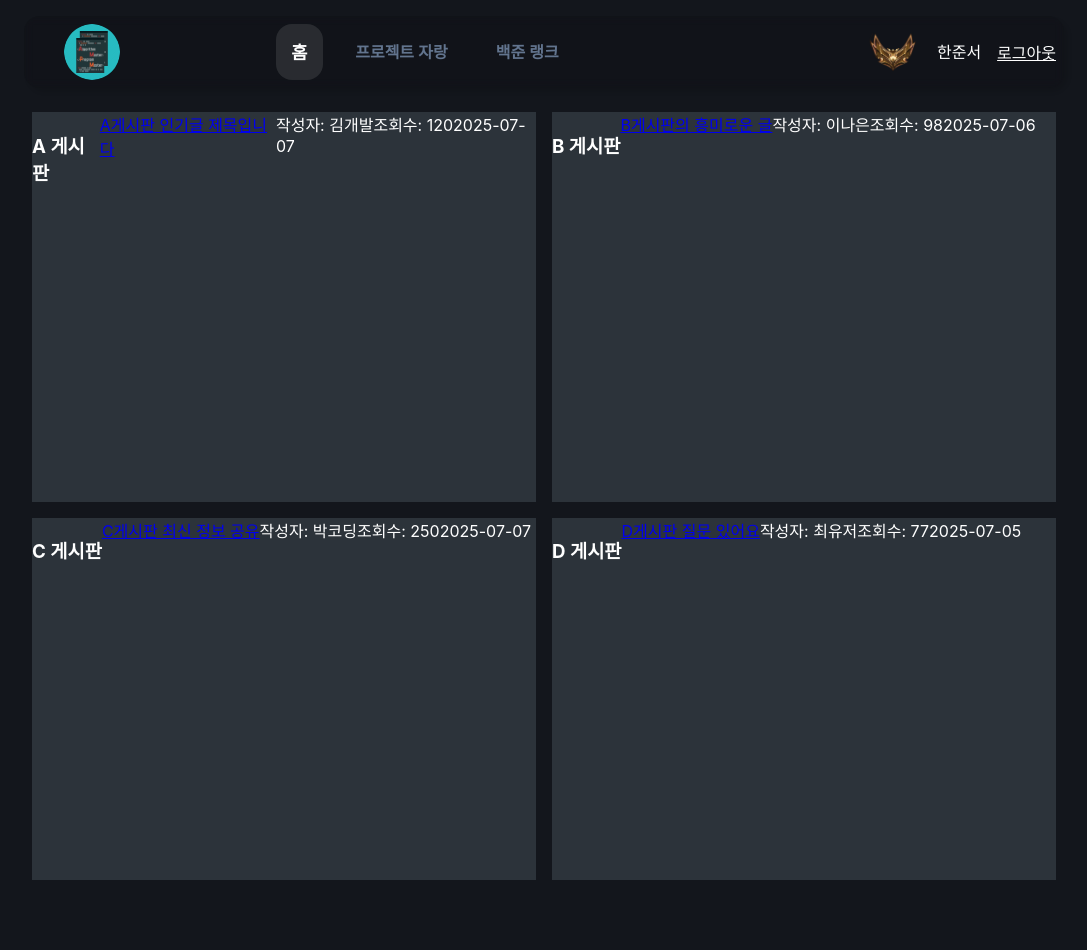
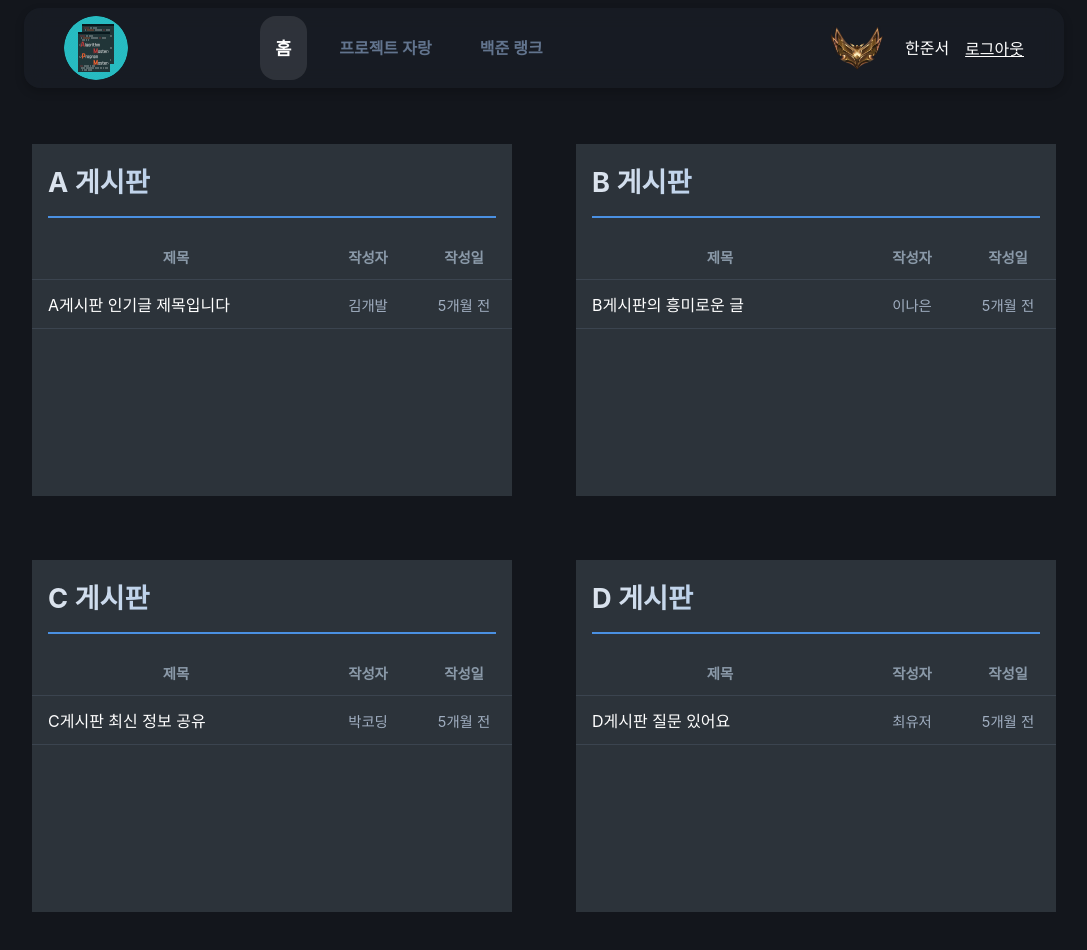
Before and after one commit to 2025-AM-PM/frontend, a React (Create React App) app in the folder am-pm/: page / in a window 1280 px wide. Shown: the top 950 px of the page, without its empty margins (96-1183 px from the left). Built offline with nearby package versions, Linux system fonts and the light colour scheme.

Commit message:
feat: 미니 게시판 생성 완료
미니 게시판 추가 완료

```diff
--- a/am-pm/package.json
+++ b/am-pm/package.json
@@ -11,6 +11,7 @@
     "@types/node": "^16.18.126",
     "@types/react": "^19.1.8",
     "@types/react-dom": "^19.1.6",
+    "date-fns": "^4.1.0",
     "react": "^19.1.0",
     "react-dom": "^19.1.0",
     "react-router-dom": "^7.6.3",
--- a/am-pm/src/components/board.tsx
+++ b/am-pm/src/components/board.tsx
@@ -1,9 +1,12 @@
 import '../styles/board.css'
 import MiniBoard from './miniBoard';
+import { Post } from '../types';
+
 function Board() {
 
     const boardData = [
     {
+        id: 1,
         boardTitle: 'A 게시판',
         title: 'A게시판 인기글 제목입니다',
         createdAt: '2025-07-07',
@@ -12,6 +15,7 @@ function Board() {
         author: '김개발',
     },
     {
+        id: 2,
         boardTitle: 'B 게시판',
         title: 'B게시판의 흥미로운 글',
         createdAt: '2025-07-06',
@@ -20,6 +24,7 @@ function Board() {
         author: '이나은',
     },
     {
+        id:3,
         boardTitle: 'C 게시판',
         title: 'C게시판 최신 정보 공유',
         createdAt: '2025-07-07',
@@ -28,6 +33,7 @@ function Board() {
         author: '박코딩',
     },
     {
+        id:4,
         boardTitle: 'D 게시판',
         title: 'D게시판 질문 있어요',
         createdAt: '2025-07-05',
@@ -40,14 +46,30 @@ function Board() {
     return (
         <div className='board-main'>
             <div className='board-container'>
-                {boardData.map((board) => (
-                    // key는 React가 각 요소를 구분하기 위한 필수 값
-                    // {...board}는 board 객체의 모든 속성을 props로 한 번에 전달
-                    <MiniBoard key={board.boardTitle} {...board} />
-                ))}
+                {boardData.map((board) => {
+                    // MiniBoard에 전달할 게시글 데이터 객체 생성
+                    const post: Post = {
+                        id: board.id,
+                        title: board.title,
+                        author: board.author,
+                        createdAt: board.createdAt,
+                        view: board.view,
+                        link: board.link
+                    };
+
+                    // MiniBoard 컴포넌트를 렌더링하고 props를 전달
+                    return (
+                        <MiniBoard
+                            key={board.id} // key는 필수입니다.
+                            boardTitle={board.boardTitle}
+                            posts={[post]} // 게시글 데이터를 배열로 감싸서 전달
+                        />
+                    );
+                })}
             </div>
         </div>
     )
 }
 
+
 export default Board;
--- a/am-pm/src/components/miniBoard.tsx
+++ b/am-pm/src/components/miniBoard.tsx
@@ -1,16 +1,55 @@
-import '../styles/miniBoard.css'
-import { MiniBoardProps } from '../types'
+// src/components/miniBoard.tsx
+import '../styles/miniBoard.css';
+import { MiniBoardProps, Post } from '../types'; // Post 타입도 가져옵니다.
+import { formatDistanceToNow } from 'date-fns';
+import { ko } from 'date-fns/locale';
+import { useNavigate } from 'react-router-dom';
 
-const MiniBoard: React.FC<MiniBoardProps> = ({ boardTitle, title, createdAt, view, link, author }) => {
+function formatTimeWithLibrary(dateString: string) {
+    const postDate = new Date(dateString);
+    return formatDistanceToNow(postDate, {
+      addSuffix: true,
+      locale: ko,
+    });
+}
+
+const MiniBoard: React.FC<MiniBoardProps> = ({ boardTitle, posts }) => { // posts 배열을 props로 받습니다.
+    const navigate = useNavigate();
+
+    // 클릭 시 해당 게시물의 링크로 이동하는 함수
+    const handleRowClick = (link: string) => {
+        navigate(link);
+    };
+
     return (
         <div className='mb-container'>
-            <h3>{boardTitle}</h3>
-            <a href={link} className="post-title">{title}</a>
-            <div className="post-info">
-                <span>작성자: {author}</span>
-                <span>조회수: {view}</span>
-                <span>{createdAt}</span>
-            </div>
+            <h3 className='mb-title'>{boardTitle}</h3>
+            <table className="post-table">
+                <thead>
+                    <tr>
+                        <th className="th-title">제목</th>
+                        <th className="th-author">작성자</th>
+                        <th className="th-date">작성일</th>
+                    </tr>
+                </thead>
+                <tbody>
+                    {/* posts 배열을 map()으로 순회하며 각 post에 대한 <tr>을 생성합니다. */}
+                    {posts.map((post) => (
+                        <tr
+                            key={post.id} // 리액트가 각 항목을 구분하기 위한 고유한 key
+                            className="clickable-row"
+                            onClick={() => handleRowClick(post.link)}
+                        >
+                            <td className="td-title">
+                                {/* a 태그는 의미상 유지하되, 클릭 이벤트는 tr이 담당합니다. */}
+                                <a href={post.link} onClick={(e) => e.preventDefault()}>{post.title}</a>
+                            </td>
+                            <td className="td-author">{post.author}</td>
+                            <td className="td-date">{formatTimeWithLibrary(post.createdAt)}</td>
+                        </tr>
+                    ))}
+                </tbody>
+            </table>
         </div>
     );
 }
--- a/am-pm/src/styles/board.css
+++ b/am-pm/src/styles/board.css
@@ -1,4 +1,5 @@
 .board-main {
+    margin-top: 2rem;
     width: 100%;
     height: 15%;
     display: flex;
@@ -11,5 +12,5 @@
     height: 100%;
     display: grid;
     grid-template-columns: repeat(2, 1fr);
-    gap: 1rem;
+    gap: 4rem;
 }
--- a/am-pm/src/styles/header.css
+++ b/am-pm/src/styles/header.css
@@ -1,28 +1,29 @@
 .header {
     width: 100%;
-    margin: auto;
-    height: 5rem;
-
-    display: flex;
-    flex-direction: row;
-    align-items: center;
-    justify-content: center;
-
+    height: 5rem; /* .container의 높이와 동일하게 설정 */
 }
 
 .container {
     width: 80%;
-    height: 70%;
+    height: 4rem;
     display: flex;
     flex-direction: row;
     justify-content: space-between;
-    background-color: rgba(0, 0, 0, 0.1); /* #13161c에 투명도 적용 */
-    backdrop-filter: blur(5px); /* blur 효과 적용 */
-    box-shadow: 4px 4px 4px rgba(0, 0, 0, 0.1);
-    outline-color: color-mix(in oklab, var(--ring) 50%, transparent);
+    align-items: center;
+
+
+    position: fixed;
+    top: 0.5rem;
+    left: 50%;
+    transform: translateX(-50%);
+    z-index: 100;
+
+    background-color: rgba(28, 33, 40, 0.6);
+    backdrop-filter: blur(10px);
+    box-shadow: 0 4px 10px rgba(0, 0, 0, 0.2);
+
     border-radius: 1rem;
     padding: 0.5rem;
-    margin-top: 1.5rem;
 }
 
 .logo {
--- a/am-pm/src/styles/miniBoard.css
+++ b/am-pm/src/styles/miniBoard.css
@@ -3,13 +3,89 @@
     width: 100%;
     background-color: #2C333A;
     display: flex;
-    flex-direction: row;
+    flex-direction: column;
     color: white;
 }
 
-.mini-board .post-info {
-    font-size: 1rem;
-    color: white;
-    display: flex;
-    justify-content: space-between;
+/* .mb-title {
+    padding-left: 12px;
+    font-size: 1.5rem;
+    font-weight: 600;
+    border-bottom: 2px solid #4A90E2;
+    margin-top: 1rem;
+    padding-bottom: 1rem;
+} */
+
+.mb-title {
+    font-size: 1.7rem;
+    font-weight: 700;
+    border-bottom: 2px solid #4A90E2;
+    /* 그라디언트 텍스트 스타일 */
+    background: linear-gradient(90deg, #DDE4ED, #4A90E2);
+    -webkit-background-clip: text;
+    -webkit-text-fill-color: transparent;
+    background-clip: text;
+
+    /* 간격 제어 */
+    margin: 1rem 1rem; /* 위아래 마진 1rem, 좌우 마진 0 */
+    padding-bottom: 1rem;
 }
+
+
+/* 테이블 전체 스타일 */
+.post-table {
+    margin-top: 0;
+    width: 100%;
+    border-collapse: collapse; /* 테두리선을 한 줄로 합침 */
+    color: #E0E0E0; /* 기본 텍스트 색상 */
+}
+
+/* 테이블 헤더(th)와 셀(td) 공통 스타일 */
+.post-table th,
+.post-table td {
+    padding: 12px 16px;
+    text-align: left;
+    border-bottom: 1px solid #3B444F; /* 행 구분선 */
+}
+
+/* 테이블 헤더(th) 전용 스타일 */
+.post-table th {
+    font-size: 0.9rem;
+    font-weight: 600;
+    color: #8a99a8; /* 헤더 텍스트 색상 */
+    text-align: center;
+}
+
+/* 각 컬럼의 너비 조절 */
+.th-title { width: 60%; text-align: left; }
+.th-author { width: 20%; }
+.th-date { width: 20%; }
+
+/* 제목 셀(td-title) 스타일 */
+.td-title a {
+    color: #FFFFFF; /* 제목 링크 색상 */
+    text-decoration: none;
+    transition: color 0.2s;
+}
+
+.td-title a:hover {
+    color: #4A90E2; /* 호버 시 색상 변경 */
+    text-decoration: underline;
+}
+
+/* 작성자, 작성일 셀 텍스트 정렬 */
+.td-author,
+.td-date {
+    text-align: center !important;
+    font-size: 0.9rem;
+    color: #A0AEC0;
+}
+
+.clickable-row {
+    cursor: pointer; /* 마우스 커서를 손가락 모양으로 변경 */
+    transition: background-color 0.2s ease;
+}
+
+.clickable-row:hover {
+    background-color: #38414a; /* 마우스를 올렸을 때 배경색 살짝 변경 */
+}
--- a/am-pm/src/styles/user.css
+++ b/am-pm/src/styles/user.css
@@ -3,6 +3,7 @@
     align-items: center;
     gap: 1rem;
     height: 100%;
+    margin-right: 1rem;
 }
 
 .user a {
```
Also changed, not shown: am-pm/src/types.ts (+7 -2 lines), 1 other file (tests, documents, lock files or other folders).
